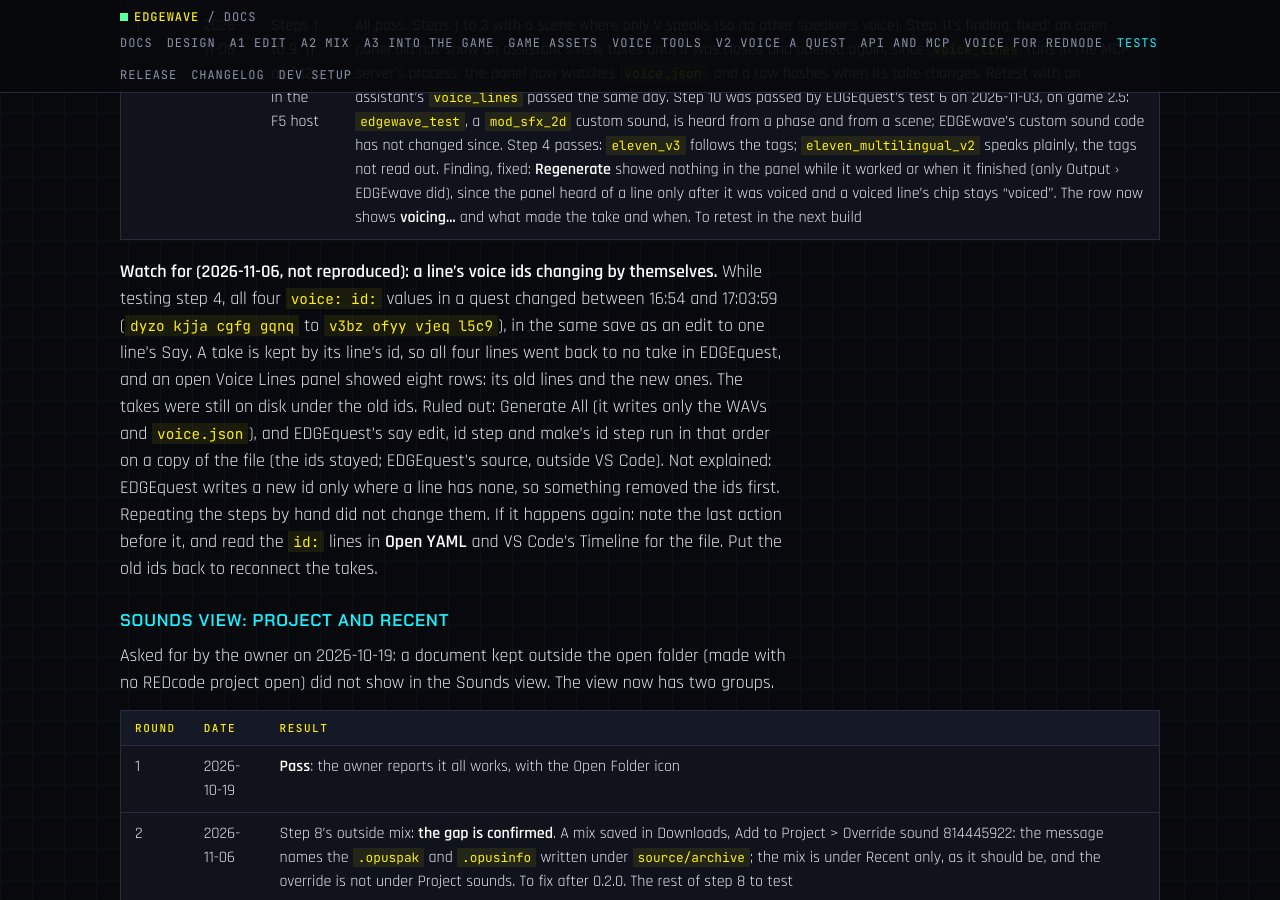
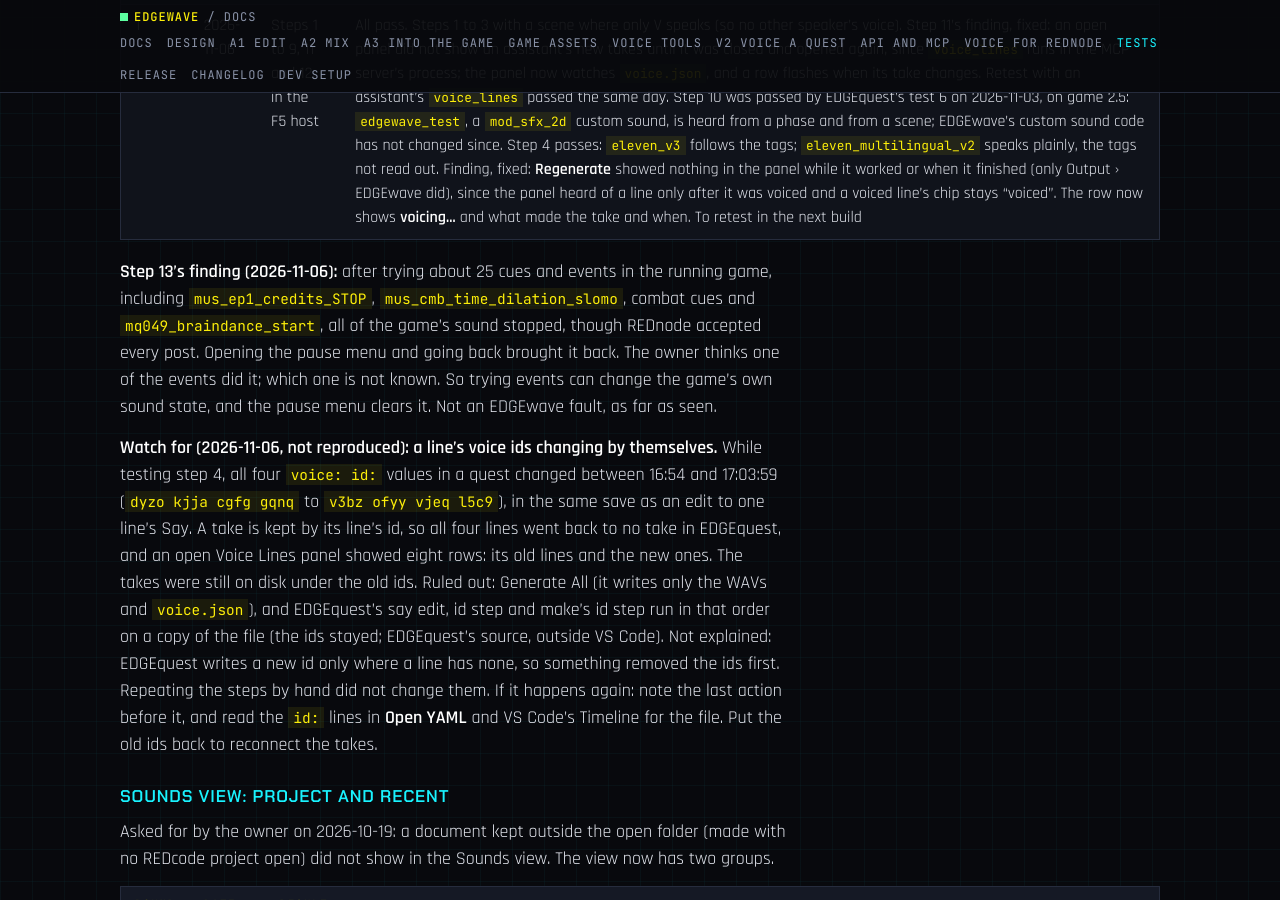
Before and after one commit to Edgemodders/EDGEwave, a Jekyll site: the page built from docs/testing.md, in a window 1280 px wide and 900 px high, scrolled down 22799 px. Built offline with Jekyll 4.4.1, drawn with Linux system fonts in a browser that asks for light colours; our own code applies the rules of GitHub Pages for plain Markdown files.

Commit message:
Testing: trying events can silence the game until the pause menu
Co-Authored-By: Claude Opus 5.5 <noreply@anthropic.com>

```diff
--- a/docs/testing.md
+++ b/docs/testing.md
@@ -347,6 +347,8 @@ What is built: [V2 Voice a quest](voice-lines.html) and [API and MCP](api.html).
 |---|---|---|---|
 | 1 | 2026-11-06 | Steps 1 to 9, 11 and 12, in the F5 host | All pass. Steps 1 to 3 with a scene where only V speaks (so no other speaker's voice). Step 11's finding, fixed: an open panel did not show an assistant's new takes until it was closed and opened again, since `voice_lines` runs in the MCP server's process; the panel now watches `voice.json`, and a row flashes when its take changes. Retest with an assistant's `voice_lines` passed the same day. Step 10 was passed by EDGEquest's test 6 on 2026-11-03, on game 2.5: `edgewave_test`, a `mod_sfx_2d` custom sound, is heard from a phase and from a scene; EDGEwave's custom sound code has not changed since. Step 4 passes: `eleven_v3` follows the tags; `eleven_multilingual_v2` speaks plainly, the tags not read out. Finding, fixed: **Regenerate** showed nothing in the panel while it worked or when it finished (only Output › EDGEwave did), since the panel heard of a line only after it was voiced and a voiced line's chip stays "voiced". The row now shows **voicing…** and what made the take and when. To retest in the next build |
 
+**Step 13's finding (2026-11-06):** after trying about 25 cues and events in the running game, including `mus_ep1_credits_STOP`, `mus_cmb_time_dilation_slomo`, combat cues and `mq049_braindance_start`, all of the game's sound stopped, though REDnode accepted every post. Opening the pause menu and going back brought it back. The owner thinks one of the events did it; which one is not known. So trying events can change the game's own sound state, and the pause menu clears it. Not an EDGEwave fault, as far as seen.
+
 **Watch for (2026-11-06, not reproduced): a line's voice ids changing by themselves.** While testing step 4, all four `voice: id:` values in a quest changed between 16:54 and 17:03:59 (`dyzo kjja cgfg gqnq` to `v3bz ofyy vjeq l5c9`), in the same save as an edit to one line's Say. A take is kept by its line's id, so all four lines went back to no take in EDGEquest, and an open Voice Lines panel showed eight rows: its old lines and the new ones. The takes were still on disk under the old ids. Ruled out: Generate All (it writes only the WAVs and `voice.json`), and EDGEquest's say edit, id step and make's id step run in that order on a copy of the file (the ids stayed; EDGEquest's source, outside VS Code). Not explained: EDGEquest writes a new id only where a line has none, so something removed the ids first. Repeating the steps by hand did not change them. If it happens again: note the last action before it, and read the `id:` lines in **Open YAML** and VS Code's Timeline for the file. Put the old ids back to reconnect the takes.
 
 ### Sounds view: Project and Recent
```
